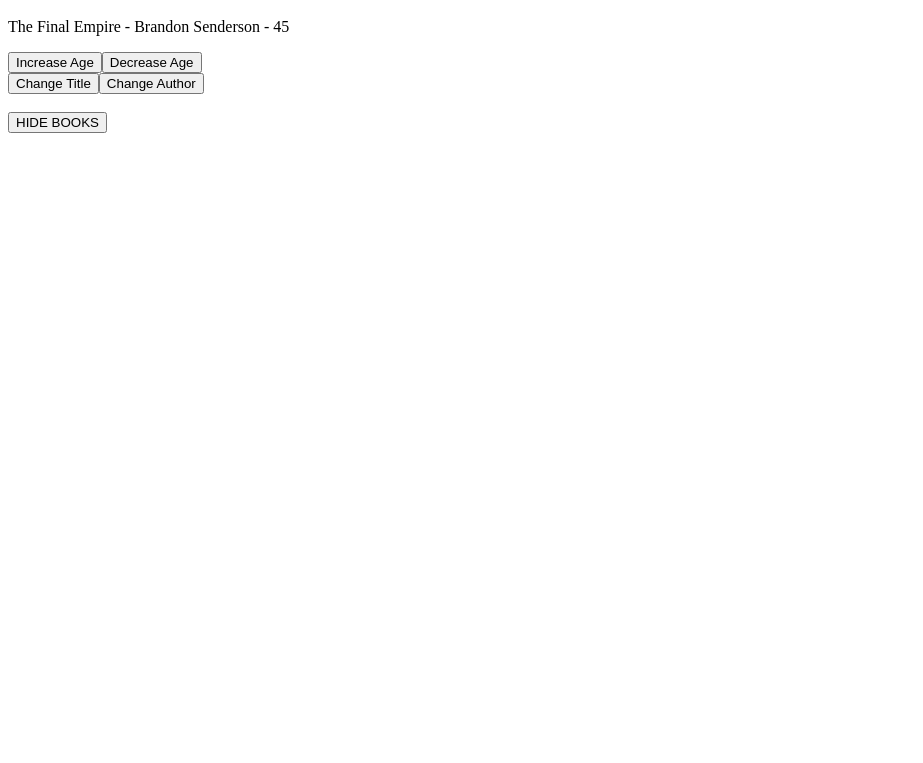
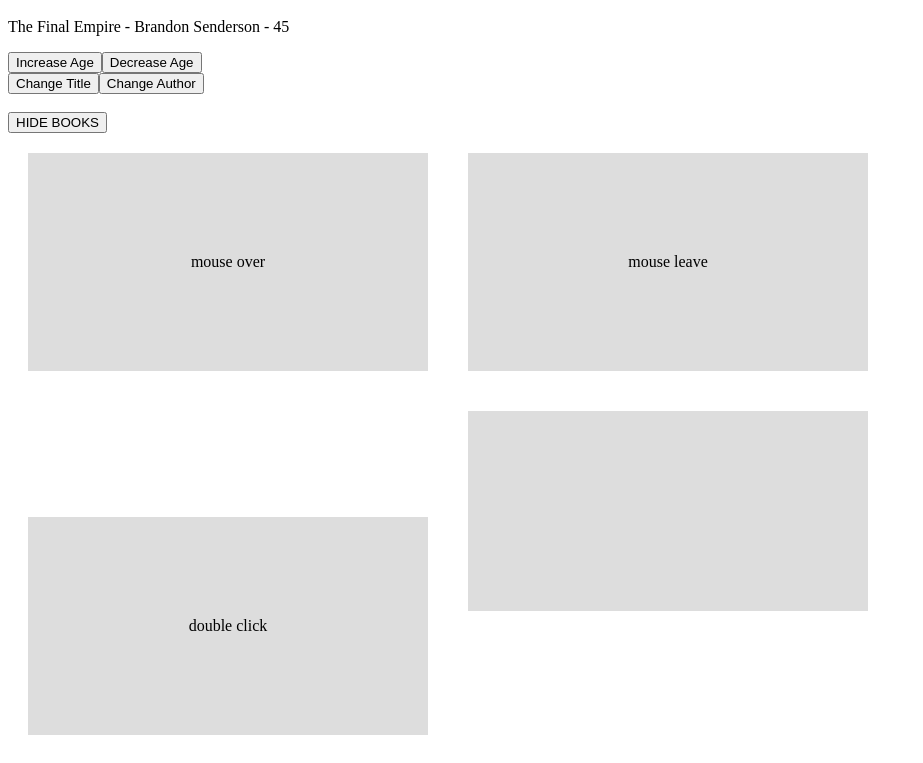
Before and after one commit to skjaguar2030/EU-Project, a plain HTML site: page index.html in a window 1280 px wide. Shown: the part 48-811 px from the top of the page, without its empty margins (0-923 px from the left). Drawn offline with nearby package versions, Linux system fonts and the light colour scheme.

Commit message:
My second commit from net ninja vue basics part1

```diff
--- a/index.html
+++ b/index.html
@@ -2,12 +2,21 @@
   <head>
     <meta charset="UTF-8" />
     <meta name="viewport" content="width=device-width, initial-scale=1.0" />
+    <title>Document</title>
     <script src="https://unpkg.com/vue@3.0.2"></script>
-    <title>Document</title>
+    <style>
+      .box {
+        padding: 100px 0;
+        width: 400px;
+        text-align: center;
+        background: #ddd;
+        margin: 20px;
+        display: inline-block;
+      }
+    </style>
   </head>
   <body>
     <h1>Hello Vue :)</h1>
-
 
     <div id="app">
       <div v-if="showBooks">
@@ -16,19 +25,26 @@
         <button @click="age++">Increase Age</button>
         <button @click="age--">Decrease Age</button>
 
-            <br>
+        <br />
 
         <button @click="changeTitle">Change Title</button>
         <button @click="changeAuthor">Change Author</button>
 
-            <br><br>
+        <br /><br />
       </div>
-
 
       <button @click="toggleShowBooks">
         <span v-if="showBooks">HIDE BOOKS</span>
         <span v-if="!showBooks">SHOW BOOKS</span>
       </button>
+
+      <br />
+      <!-- mouse events -->
+
+      <div class="box" @mouseover="handleEvent">mouse over</div>
+      <div class="box" @mouseleave="handleEvent">mouse leave</div>
+      <div class="box" @dblclick="handleEvent">double click</div>
+      <div class="box"></div>
     </div>
     <script src="app.js"></script>
   </body>
```
Lines whose indentation alone changed are shown as unchanged.
